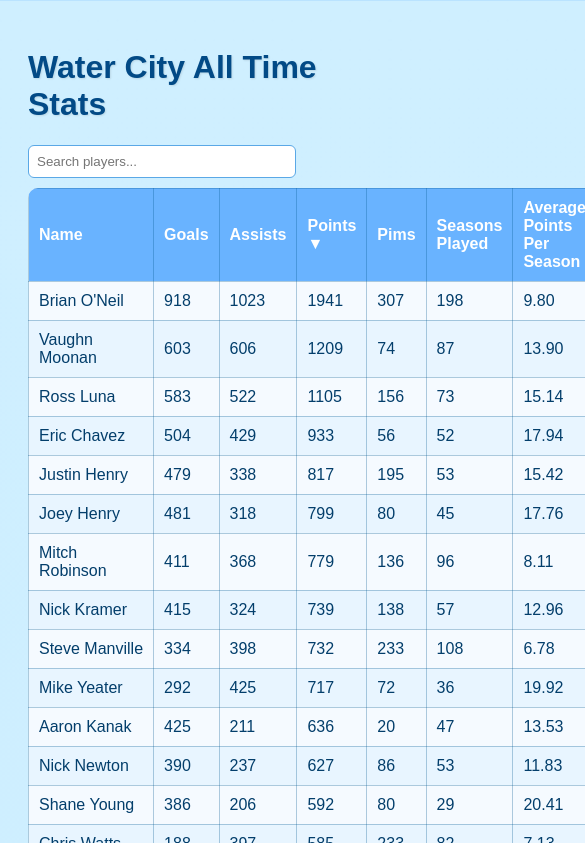
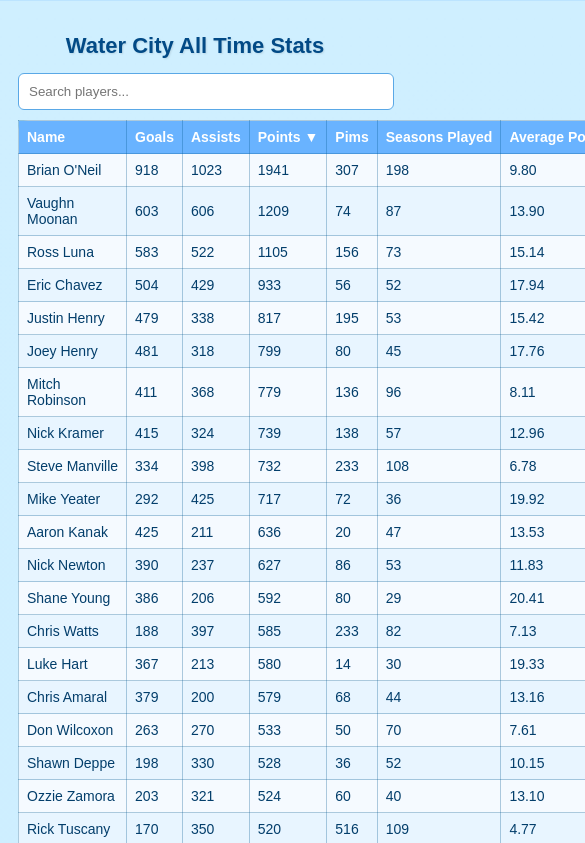
Before and after one commit to bl1nkr/watercity, a plain HTML site: page index.html in a window 390 px wide. Shown: the top 843 px of the page, 585 px wide, since content can reach past the window. Drawn offline with Linux system fonts and the light colour scheme.

Commit message:
Update index.html

```diff
--- a/index.html
+++ b/index.html
@@ -14,6 +14,13 @@
     h1 {
       color: #024a86;
       text-shadow: 1px 1px 2px rgba(0,0,0,0.1);
+      text-align: center;
+    }
+    .table-container {
+      width: 100%;
+      overflow-x: auto;
+      -webkit-overflow-scrolling: touch;
+      border-radius: 10px;
     }
     table {
       width: 100%;
@@ -22,7 +29,7 @@
       background: #ffffffcc;
       backdrop-filter: blur(4px);
       border-radius: 10px;
-      overflow: hidden;
+      min-width: 600px;
     }
     th, td {
       padding: 10px;
@@ -33,22 +40,32 @@
       background: #69b3ff;
       color: white;
       cursor: pointer;
+      white-space: nowrap;
     }
-    th:hover {
-      background: #4aa5ff;
-    }
+    th:hover { background: #4aa5ff; }
     tr:nth-child(even) { background: #e8f5ff; }
     tr:nth-child(odd) { background: #f5faff; }
+
     #search {
-      padding: 8px;
-      width: 250px;
+      padding: 10px;
+      width: 100%;
+      max-width: 400px;
       border: 1px solid #5aa8e6;
       border-radius: 6px;
       outline: none;
+      display: block;
+      margin: 0 auto;
     }
     #search:focus {
       border-color: #1c7ed6;
       box-shadow: 0 0 4px #1c7ed6;
+    }
+
+    /* Mobile adjustments */
+    @media (max-width: 600px) {
+      body { padding: 10px; }
+      th, td { padding: 8px; font-size: 14px; }
+      h1 { font-size: 22px; }
     }
   </style>
 </head>
```
